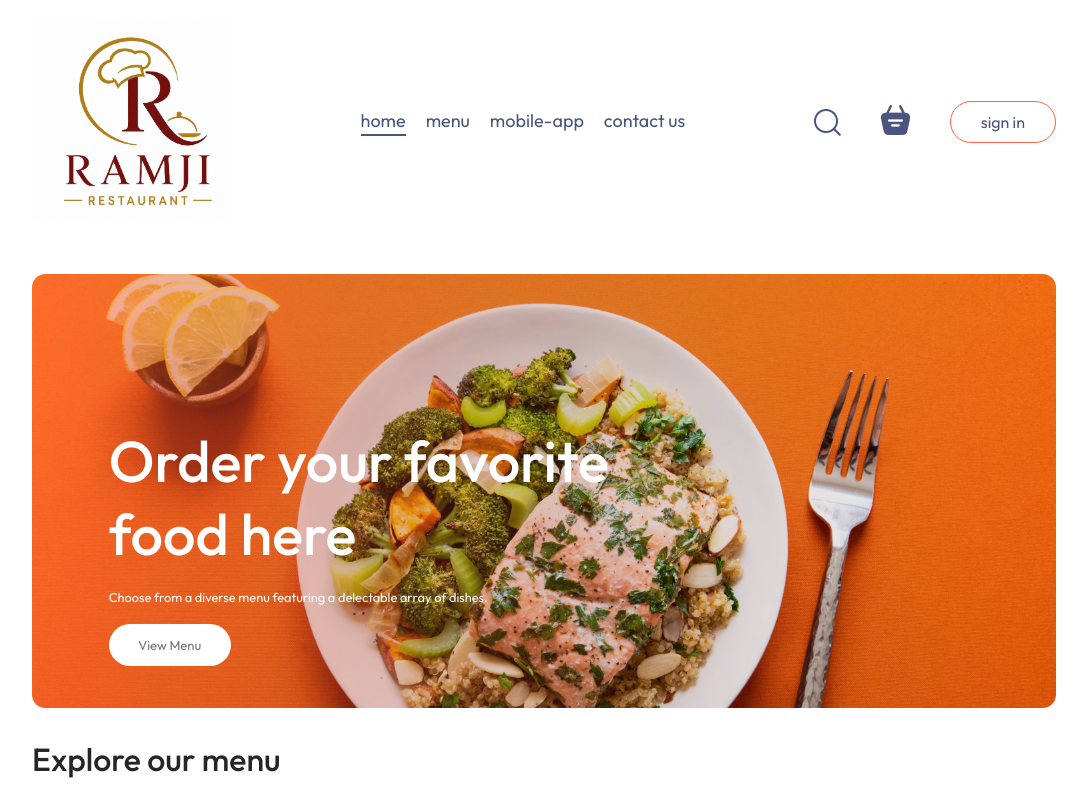
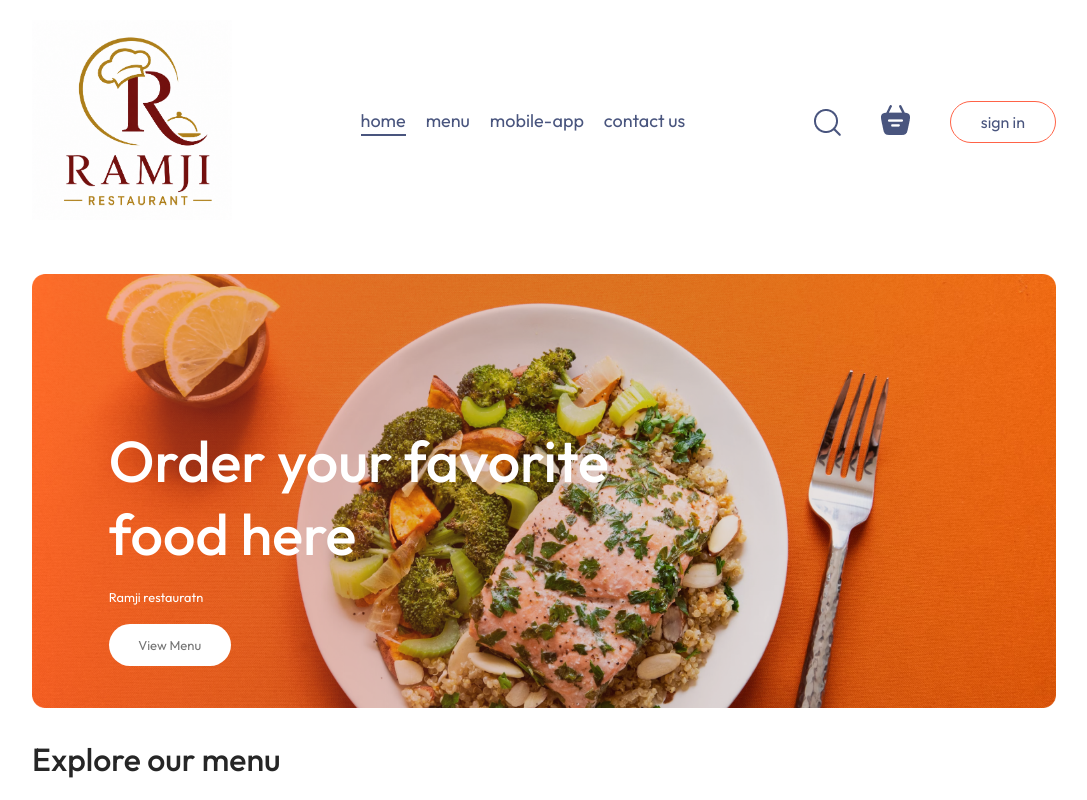
Before and after one commit to Pratibha-Kag/Ramji-Restaurant-Gandhwani, a React (Vite) app in the folder frontend/: page / in a window 1280 px wide. Shown: the top 800 px of the page, without its empty margins (96-1183 px from the left). Built offline with nearby package versions, Linux system fonts and the light colour scheme; no server answers.

Commit message:
ramji-updated

```diff
--- a/frontend/src/components/Header/Header.jsx
+++ b/frontend/src/components/Header/Header.jsx
@@ -5,9 +5,7 @@ const Header = () => {
     <div className="header">
       <div className="header-contents">
         <h2>Order your favorite food here</h2>
-        <p>
-          Choose from a diverse menu featuring a delectable array of dishes.
-        </p>
+        <p>Ramji restauratn </p>
         <button>View Menu</button>
       </div>
     </div>
```
